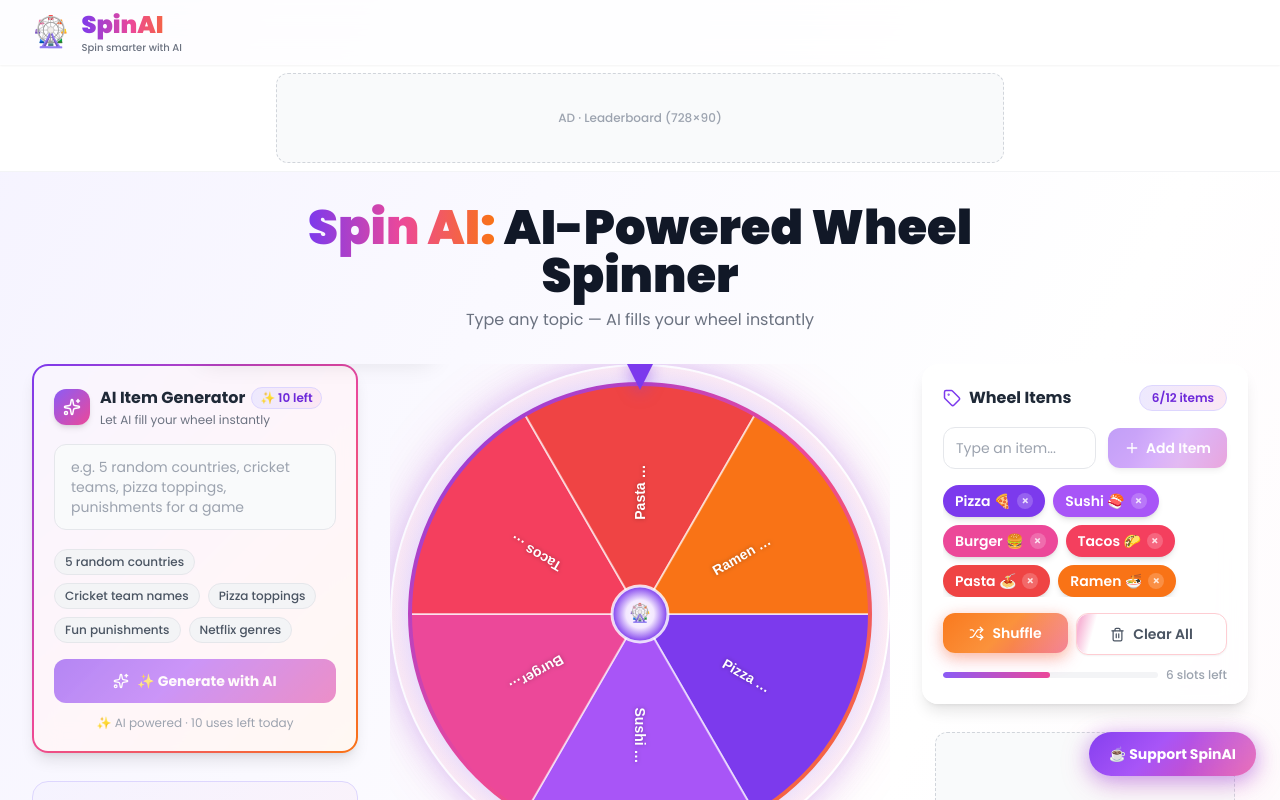
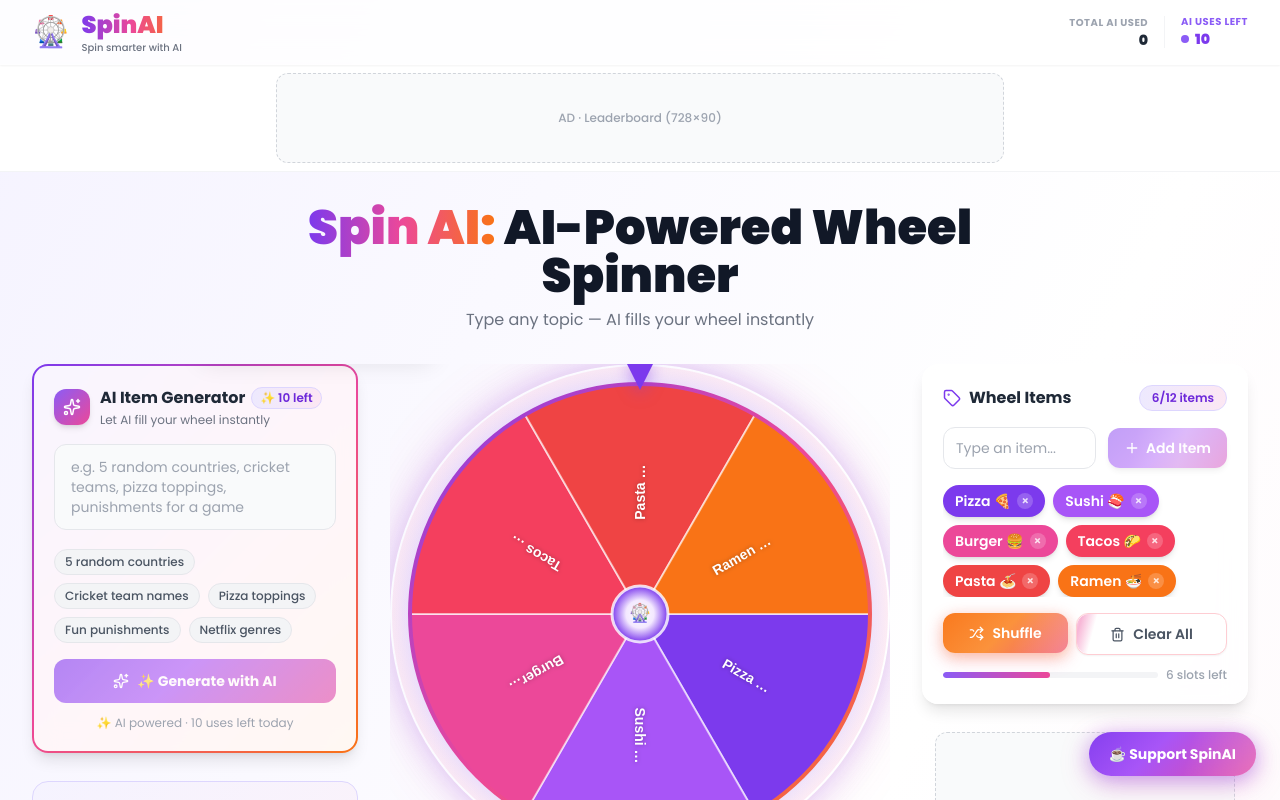
Before and after one commit to coddies/Spin-Ai, a React (Vite) app: page / in a window 1280 px wide. Shown: the top 800 px of the page. Built offline with nearby package versions, Linux system fonts and the light colour scheme.

Commit message:
Update Navbar to show AI usage statistics (Total Used & Remaining)

```diff
--- a/src/App.jsx
+++ b/src/App.jsx
@@ -47,7 +47,7 @@ function App() {
   }, []);
 
   const {
-    aiLeft, canUseAI, rewardsRemaining, canClaimReward,
+    aiLeft, aiUsed, canUseAI, rewardsRemaining, canClaimReward,
     incrementAI, claimReward
   } = useAIUsage();
 
@@ -121,7 +121,7 @@ function App() {
   return (
     <div className="min-h-screen bg-gradient-to-br from-violet-50 via-white to-pink-50 font-poppins">
       {/* Header */}
-      <Header />
+      <Header aiUsed={aiUsed} aiLeft={aiLeft} />
 
       {/* Top Ad Banner */}
       <div className="w-full bg-white border-b border-gray-100 py-2 flex justify-center px-4">
--- a/src/components/Header.jsx
+++ b/src/components/Header.jsx
@@ -5,7 +5,7 @@ import { useState } from 'react';
 /**
  * Header component with logo, tagline, and daily limit badges
  */
-const Header = ({ spinsLeft, aiLeft, SPIN_LIMIT, AI_LIMIT }) => {
+const Header = ({ aiUsed, aiLeft }) => {
   const [mobileOpen, setMobileOpen] = useState(false);
 
   return (
@@ -25,14 +25,28 @@ const Header = ({ spinsLeft, aiLeft, SPIN_LIMIT, AI_LIMIT }) => {
             </div>
           </div>
 
-          {/* Limit Badges - Desktop - REMOVED for unlimited use */}
-          <div className="hidden md:flex items-center gap-3">
-            {/* Badges removed */}
+          {/* AI Usage Badges - Desktop */}
+          <div className="hidden md:flex items-center gap-4">
+            <div className="flex flex-col items-end">
+              <span className="text-[10px] uppercase tracking-wider font-bold text-gray-400">Total AI Used</span>
+              <span className="text-sm font-black text-gray-800">{aiUsed}</span>
+            </div>
+            <div className="h-8 w-[1px] bg-gray-100"></div>
+            <div className="flex flex-col items-start translate-y-[-1px]">
+              <span className="text-[10px] uppercase tracking-wider font-bold text-violet-500">AI Uses Left</span>
+              <div className="flex items-center gap-1.5">
+                <div className="w-2 h-2 rounded-full bg-violet-500 animate-pulse"></div>
+                <span className="text-sm font-black text-violet-600">{aiLeft}</span>
+              </div>
+            </div>
           </div>
 
-          {/* Mobile hamburger */}
-          <div className="flex items-center gap-1.5 sm:gap-2 md:hidden">
-            {/* Badges removed */}
+          {/* Mobile UI */}
+          <div className="flex md:hidden items-center gap-3">
+             <div className="flex items-center gap-1.5 bg-violet-50 px-2.5 py-1 rounded-full border border-violet-100">
+                <Zap size={12} className="text-violet-500 fill-violet-500" />
+                <span className="text-xs font-black text-violet-700">{aiLeft}</span>
+             </div>
             <button
               onClick={() => setMobileOpen(!mobileOpen)}
               className="p-1.5 sm:p-2 rounded-lg text-gray-600 hover:bg-gray-100 transition-colors"
--- a/src/hooks/useAIUsage.js
+++ b/src/hooks/useAIUsage.js
@@ -76,6 +76,7 @@ export const useAIUsage = () => {
 
   return {
     aiLeft,
+    aiUsed: usageData.aiUsed,
     canUseAI,
     rewardsRemaining,
     canClaimReward,
```
